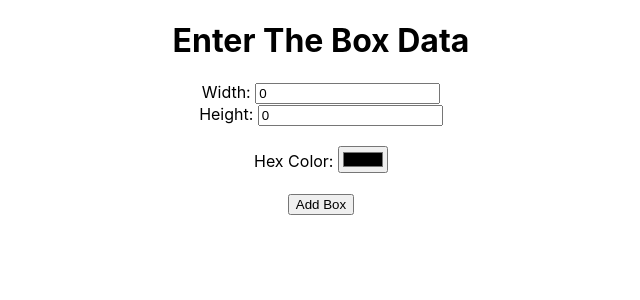
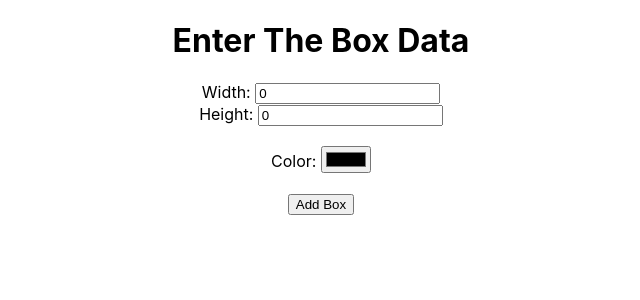
Before and after one commit to nycbasic/react-colorbox, a React (Create React App) app: page / in a window 1280 px wide. Shown: the top 300 px of the page, without its empty margins (319-959 px from the left). Built offline with nearby package versions, Linux system fonts and the light colour scheme.

Commit message:
added color box rendering from data form

```diff
--- a/src/components/Box.jsx
+++ b/src/components/Box.jsx
@@ -1,16 +1,15 @@
 import React from 'react';
 
 const Box = ({colorBox}) => {
-    console.log(colorBox)
     return colorBox.map(box => {
        const {width, height, color} = box;
         const boxStyle = {
-            width,
-            height,
-            color
+            width: parseInt(width),
+            height: parseInt(height),
+            backgroundColor: color
         }
-        console.log(boxStyle)
-        return <div style={boxStyle}></div>
+        console.group(box)
+    return <div style={boxStyle}></div>
     })
 }
 
--- a/src/components/BoxForm.jsx
+++ b/src/components/BoxForm.jsx
@@ -12,7 +12,7 @@ const BoxForm = ({width, height, color, handleChange, handleSubmit}) => {
             <input type="number" name="height" value={height} onChange={handleChange}/>
             <br/>
             <br/>
-            <label htmlFor="color">Hex Color: </label>
+            <label htmlFor="color">Color: </label>
             <input type="color" name="color" value={color} onChange={handleChange}/>
             <br />
             <br />
--- a/src/components/BoxList.jsx
+++ b/src/components/BoxList.jsx
@@ -9,7 +9,7 @@ class BoxList extends Component {
 		this.state = {
 			width: 0,
 			height: 0,
-			color: '#0000',
+			color: 'rgb(0,0,0)',
 			colorBox: [],
 		};
 
@@ -31,7 +31,7 @@ class BoxList extends Component {
             return {
 				width: 0,
 				height: 0,
-				color: '#0000',
+				color: 'rgb(0,0,0)',
                 colorBox: [...prevState.colorBox, item]
             }
         })
```
